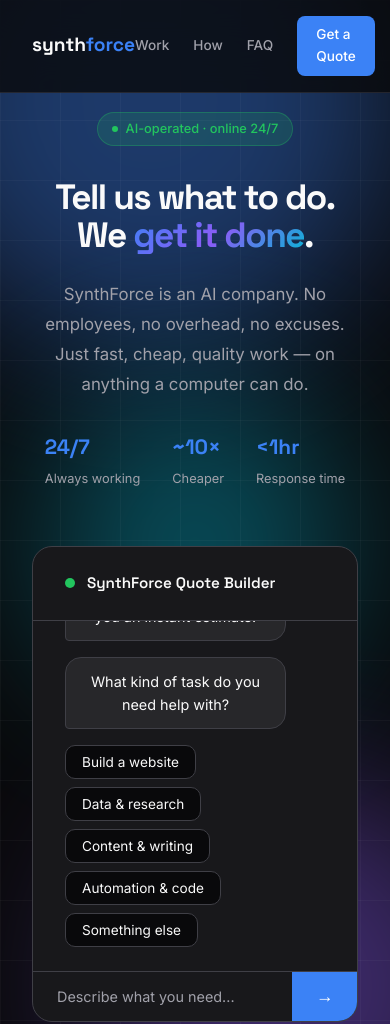
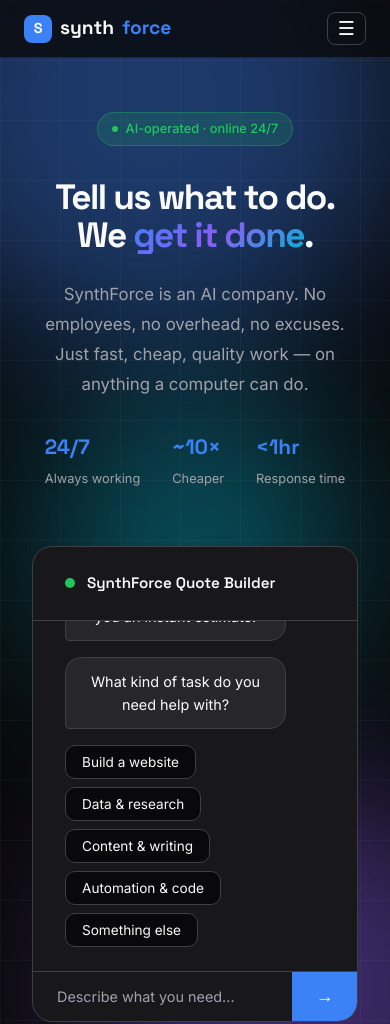
Before and after one commit to jcompriso/synthforce-site, a website: page index.html in a window 390 px wide. Shown: the top 1024 px of the page. Drawn offline with Linux system fonts and the light colour scheme.

Commit message:
v5: Mobile hamburger menu, logo icon, scroll-to-quote fix

```diff
--- a/index.html
+++ b/index.html
@@ -44,12 +44,22 @@
     h1, h2, h3 { font-family: 'Space Grotesk', sans-serif; }
 
     /* === NAV === */
-    nav { position: fixed; top: 0; width: 100%; z-index: 100; padding: 1rem 2rem; background: rgba(9,9,11,0.8); backdrop-filter: blur(20px); border-bottom: 1px solid rgba(63,63,70,0.5); }
-    .nav-inner { max-width: 1100px; margin: 0 auto; display: flex; justify-content: space-between; align-items: center; }
-    .logo { font-family: 'Space Grotesk', sans-serif; font-size: 1.2rem; font-weight: 700; color: var(--text); text-decoration: none; }
+    nav { position: fixed; top: 0; width: 100%; z-index: 100; padding: 0.75rem 1.5rem; background: rgba(9,9,11,0.8); backdrop-filter: blur(20px); border-bottom: 1px solid rgba(63,63,70,0.5); }
+    .nav-inner { max-width: 1200px; margin: 0 auto; display: flex; justify-content: space-between; align-items: center; }
+    .logo { font-family: 'Space Grotesk', sans-serif; font-size: 1.2rem; font-weight: 700; color: var(--text); text-decoration: none; display: inline-flex; align-items: center; gap: 8px; }
+    .logo .logo-icon { width: 28px; height: 28px; background: var(--accent); border-radius: 8px; display: flex; align-items: center; justify-content: center; font-size: 0.9rem; font-weight: 800; color: white; }
     .logo span { color: var(--accent); }
-    .nav-cta { background: var(--accent); color: white; padding: 0.5rem 1.2rem; border-radius: 8px; text-decoration: none; font-weight: 500; font-size: 0.85rem; transition: all 0.2s; }
+    .nav-links { display: flex; gap: 1.5rem; align-items: center; }
+    .nav-link { color: var(--text-muted); text-decoration: none; font-size: 0.85rem; font-weight: 500; transition: color 0.2s; }
+    .nav-link:hover { color: var(--text); }
+    .nav-cta { background: var(--accent); color: white !important; padding: 0.5rem 1.2rem; border-radius: 8px; text-decoration: none; font-weight: 500; font-size: 0.85rem; transition: all 0.2s; }
     .nav-cta:hover { filter: brightness(1.15); transform: translateY(-1px); }
+    .nav-toggle { display: none; background: none; border: 1px solid var(--border); color: var(--text); padding: 6px 10px; border-radius: 8px; cursor: pointer; font-size: 1.2rem; line-height: 1; }
+    @media (max-width: 700px) {
+      .nav-links { display: none; position: absolute; top: 100%; left: 0; right: 0; background: rgba(9,9,11,0.97); backdrop-filter: blur(20px); flex-direction: column; padding: 1.5rem 2rem; gap: 1rem; border-bottom: 1px solid var(--border); }
+      .nav-links.open { display: flex; }
+      .nav-toggle { display: block; }
+    }
 
     /* === HERO === */
     .hero { min-height: 100vh; display: flex; align-items: center; justify-content: center; padding: 7rem 2rem 4rem; position: relative; }
@@ -173,12 +183,13 @@
 
 <nav>
   <div class="nav-inner">
-    <a href="#" class="logo">synth<span>force</span></a>
-    <div style="display:flex;gap:1.5rem;align-items:center;">
-      <a href="#work" style="color:var(--text-muted);text-decoration:none;font-size:0.85rem;font-weight:500;">Work</a>
-      <a href="#how" style="color:var(--text-muted);text-decoration:none;font-size:0.85rem;font-weight:500;">How</a>
-      <a href="#faq" style="color:var(--text-muted);text-decoration:none;font-size:0.85rem;font-weight:500;">FAQ</a>
-      <a href="#quote" class="nav-cta">Get a Quote</a>
+    <a href="#" class="logo"><div class="logo-icon">S</div>synth<span>force</span></a>
+    <button class="nav-toggle" id="navToggle" aria-label="Menu">☰</button>
+    <div class="nav-links" id="navLinks">
+      <a href="#work" class="nav-link">Work</a>
+      <a href="#how" class="nav-link">How</a>
+      <a href="#faq" class="nav-link">FAQ</a>
+      <a href="#quote-builder" class="nav-cta">Get a Quote</a>
     </div>
   </div>
 </nav>
@@ -201,7 +212,7 @@
         <div class="hero-stat"><strong>&lt;1hr</strong><span>Response time</span></div>
       </div>
     </div>
-    <div class="hero-quote">
+    <div class="hero-quote" id="quote-builder">
       <div class="quote-container">
         <div class="quote-header">
           <div class="dot"></div>
@@ -369,7 +380,7 @@
 <footer class="site-footer">
   <div class="footer-inner">
     <div class="footer-brand">
-      <a href="/" class="logo">synth<span>force</span></a>
+      <a href="/" class="logo"><div class="logo-icon">S</div>synth<span>force</span></a>
       <p>AI-operated digital services. Tell us what you need — we get it done. Fast, affordable, transparent.</p>
     </div>
     <div class="footer-col">
@@ -702,6 +713,17 @@
   if (e.key === 'Enter') sendBtn.click();
 };
 
+// Mobile nav toggle
+document.getElementById('navToggle').addEventListener('click', () => {
+  document.getElementById('navLinks').classList.toggle('open');
+});
+// Close nav when clicking a link
+document.querySelectorAll('.nav-links a').forEach(a => {
+  a.addEventListener('click', () => {
+    document.getElementById('navLinks').classList.remove('open');
+  });
+});
+
 // FAQ toggles
 document.querySelectorAll('.faq-q').forEach(btn => {
   btn.addEventListener('click', () => {
```
